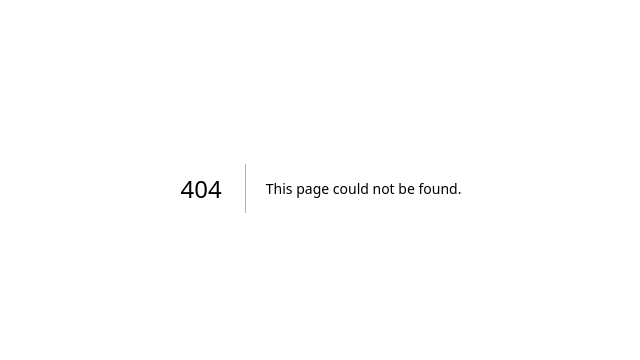
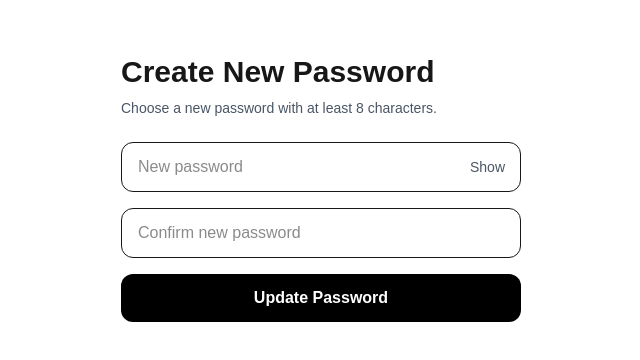
Before and after one commit to tahanjoh/hockey-ops, a Next.js app: page /reset-password in a window 1280 px wide. Before the commit this address had no page. Shown: the part 212-572 px from the top of the page, without its empty margins (319-959 px from the left). Built offline with nearby package versions, Linux system fonts and the light colour scheme; no server answers.

Commit message:
Improve signup and add password reset flow

```diff
--- /dev/null
+++ b/src/app/forgot-password/page.tsx
@@ -0,0 +1,77 @@
+"use client";
+
+import { useState } from "react";
+import Link from "next/link";
+import { createClient } from "@/lib/supabase/client";
+
+export default function ForgotPasswordPage() {
+  const supabase = createClient();
+
+  const [email, setEmail] = useState("");
+  const [message, setMessage] = useState("");
+  const [loading, setLoading] = useState(false);
+
+  async function handleReset() {
+    setLoading(true);
+    setMessage("");
+
+    const { error } = await supabase.auth.resetPasswordForEmail(email, {
+      redirectTo: `${window.location.origin}/reset-password`,
+    });
+
+    setLoading(false);
+
+    if (error) {
+      setMessage(error.message);
+      return;
+    }
+
+    setMessage(
+      "Check your email for a password reset link.",
+    );
+  }
+
+  return (
+    <main className="mx-auto flex min-h-screen max-w-md flex-col justify-center px-6">
+      <div className="space-y-6">
+        <div>
+          <h1 className="text-3xl font-bold">Reset Password</h1>
+          <p className="mt-2 text-sm text-gray-600">
+            Enter your email and we will send you a password reset link.
+          </p>
+        </div>
+
+        <div className="space-y-4">
+          <input
+            type="email"
+            placeholder="Email"
+            value={email}
+            onChange={(e) => setEmail(e.target.value)}
+            autoComplete="email"
+            className="w-full rounded-xl border px-4 py-3 text-base"
+          />
+
+          <button
+            type="button"
+            onClick={handleReset}
+            disabled={loading || !email}
+            className="w-full rounded-xl bg-black px-4 py-3 font-semibold text-white disabled:opacity-50"
+          >
+            {loading ? "Sending..." : "Send Reset Link"}
+          </button>
+
+          <Link
+            href="/login"
+            className="block text-center text-sm font-medium text-gray-700 underline"
+          >
+            Back to Sign In
+          </Link>
+
+          {message && (
+            <p className="text-sm text-gray-600">{message}</p>
+          )}
+        </div>
+      </div>
+    </main>
+  );
+}
--- a/src/app/login/page.tsx
+++ b/src/app/login/page.tsx
@@ -1,13 +1,17 @@
 "use client";
 
 import { useState } from "react";
+import Link from "next/link";
+import { useRouter } from "next/navigation";
 import { createClient } from "@/lib/supabase/client";
 
 export default function LoginPage() {
   const supabase = createClient();
+  const router = useRouter();
 
   const [email, setEmail] = useState("");
   const [password, setPassword] = useState("");
+  const [showPassword, setShowPassword] = useState(false);
   const [message, setMessage] = useState("");
   const [loading, setLoading] = useState(false);
 
@@ -27,16 +31,26 @@ export default function LoginPage() {
       return;
     }
 
-    window.location.href = "/";
+    router.push("/");
+    router.refresh();
   }
 
   async function handleSignUp() {
     setLoading(true);
     setMessage("");
 
+    if (password.length < 8) {
+      setLoading(false);
+      setMessage("Password must be at least 8 characters.");
+      return;
+    }
+
     const { error } = await supabase.auth.signUp({
       email,
       password,
+      options: {
+        emailRedirectTo: `${window.location.origin}/`,
+      },
     });
 
     setLoading(false);
@@ -46,7 +60,9 @@ export default function LoginPage() {
       return;
     }
 
-    setMessage("Account created. Check your email if confirmation is required.");
+    setMessage(
+      "Account created. Check your email and click the confirmation link to finish signing up.",
+    );
   }
 
   return (
@@ -65,33 +81,60 @@ export default function LoginPage() {
             placeholder="Email"
             value={email}
             onChange={(e) => setEmail(e.target.value)}
+            autoComplete="email"
             className="w-full rounded-xl border px-4 py-3 text-base"
           />
 
-          <input
-            type="password"
-            placeholder="Password"
-            value={password}
-            onChange={(e) => setPassword(e.target.value)}
-            className="w-full rounded-xl border px-4 py-3 text-base"
-          />
+          <div className="space-y-2">
+            <div className="relative">
+              <input
+                type={showPassword ? "text" : "password"}
+                placeholder="Password"
+                value={password}
+                onChange={(e) => setPassword(e.target.value)}
+                autoComplete="current-password"
+                className="w-full rounded-xl border px-4 py-3 pr-16 text-base"
+              />
+
+              <button
+                type="button"
+                onClick={() => setShowPassword((value) => !value)}
+                className="absolute right-4 top-1/2 -translate-y-1/2 text-sm font-medium text-gray-600"
+              >
+                {showPassword ? "Hide" : "Show"}
+              </button>
+            </div>
+
+            <div className="flex items-start justify-between gap-4 text-sm">
+              <span className="text-gray-500">
+                New accounts: use at least 8 characters.
+              </span>
+
+              <Link
+                href="/forgot-password"
+                className="shrink-0 font-medium text-gray-700 underline"
+              >
+                Forgot password?
+              </Link>
+            </div>
+          </div>
 
           <button
             type="button"
             onClick={handleSignIn}
             disabled={loading}
-            className="w-full rounded-xl bg-black px-4 py-3 font-semibold text-white"
+            className="w-full rounded-xl bg-black px-4 py-3 font-semibold text-white disabled:opacity-50"
           >
-            Sign In
+            {loading ? "Please wait..." : "Sign In"}
           </button>
 
           <button
             type="button"
             onClick={handleSignUp}
             disabled={loading}
-            className="w-full rounded-xl border px-4 py-3 font-semibold"
+            className="w-full rounded-xl border px-4 py-3 font-semibold disabled:opacity-50"
           >
-            Create Account
+            Create New Account
           </button>
 
           {message && (
--- /dev/null
+++ b/src/app/reset-password/page.tsx
@@ -0,0 +1,127 @@
+"use client";
+
+import { FormEvent, useState } from "react";
+import { useRouter } from "next/navigation";
+import { createClient } from "@/lib/supabase/client";
+
+export default function ResetPasswordPage() {
+  const supabase = createClient();
+  const router = useRouter();
+
+  const [password, setPassword] = useState("");
+  const [confirmPassword, setConfirmPassword] = useState("");
+  const [showPassword, setShowPassword] = useState(false);
+  const [message, setMessage] = useState("");
+  const [loading, setLoading] = useState(false);
+
+  async function handleUpdatePassword(e: FormEvent<HTMLFormElement>) {
+    e.preventDefault();
+
+    setMessage("");
+
+    if (password.length < 8) {
+      setMessage("Password must be at least 8 characters.");
+      return;
+    }
+
+    if (password !== confirmPassword) {
+      setMessage("Passwords do not match.");
+      return;
+    }
+
+    setLoading(true);
+    setMessage("Updating password...");
+
+    try {
+      const {
+        data: { session },
+      } = await supabase.auth.getSession();
+
+      if (!session) {
+        setMessage(
+          "Your password reset session has expired or is invalid. Please request a new reset link.",
+        );
+        setLoading(false);
+        return;
+      }
+
+      const { error } = await supabase.auth.updateUser({
+        password,
+      });
+
+      if (error) {
+        setMessage(error.message);
+        setLoading(false);
+        return;
+      }
+
+      setMessage("Password updated successfully.");
+
+      router.replace("/");
+      router.refresh();
+    } catch (error) {
+      console.error("Password update failed:", error);
+      setMessage("Something went wrong. Please request a new reset link and try again.");
+      setLoading(false);
+    }
+  }
+
+  return (
+    <main className="mx-auto flex min-h-screen max-w-md flex-col justify-center px-6">
+      <div className="space-y-6">
+        <div>
+          <h1 className="text-3xl font-bold">Create New Password</h1>
+          <p className="mt-2 text-sm text-gray-600">
+            Choose a new password with at least 8 characters.
+          </p>
+        </div>
+
+        <form onSubmit={handleUpdatePassword} className="space-y-4">
+          <div className="relative">
+            <input
+              type={showPassword ? "text" : "password"}
+              placeholder="New password"
+              value={password}
+              onChange={(e) => setPassword(e.target.value)}
+              autoComplete="new-password"
+              minLength={8}
+              required
+              className="w-full rounded-xl border px-4 py-3 pr-16 text-base"
+            />
+
+            <button
+              type="button"
+              onClick={() => setShowPassword((value) => !value)}
+              className="absolute right-4 top-1/2 -translate-y-1/2 text-sm font-medium text-gray-600"
+            >
+              {showPassword ? "Hide" : "Show"}
+            </button>
+          </div>
+
+          <input
+            type={showPassword ? "text" : "password"}
+            placeholder="Confirm new password"
+            value={confirmPassword}
+            onChange={(e) => setConfirmPassword(e.target.value)}
+            autoComplete="new-password"
+            minLength={8}
+            required
+            className="w-full rounded-xl border px-4 py-3 text-base"
+          />
+
+          <button
+            type="submit"
+            disabled={loading}
+            className="w-full rounded-xl bg-black px-4 py-3 font-semibold text-white disabled:opacity-50"
+          >
+            {loading ? "Updating..." : "Update Password"}
+          </button>
+
+          {message && (
+            <p className="text-sm text-gray-600">{message}</p>
+          )}
+        </form>
+      </div>
+    </main>
+  );
+}
```
